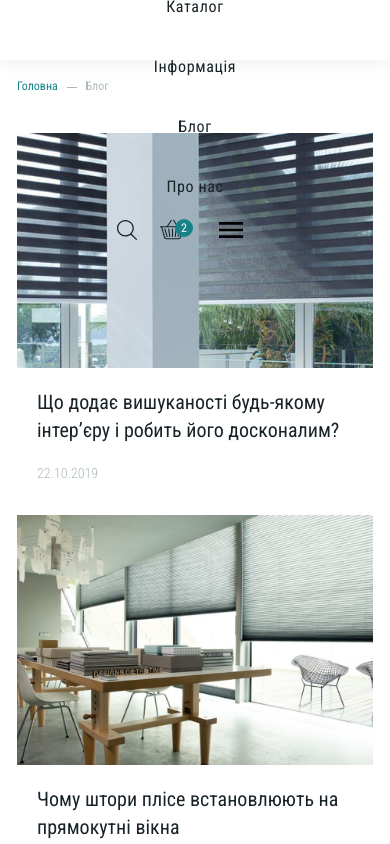
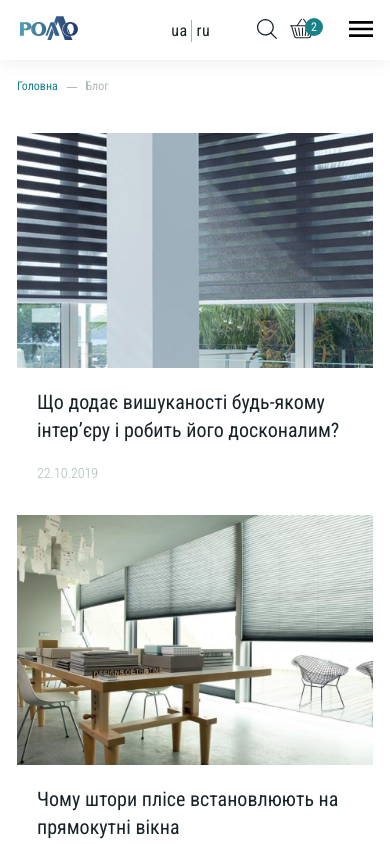
Before and after one commit to vmonasteretskyy/rollo, a plain HTML site: page blog.html in a window 390 px wide. Shown: the top 844 px of the page. Drawn offline with Linux system fonts and the light colour scheme.

Commit message:
fixed header

```diff
--- a/blog.html
+++ b/blog.html
@@ -22,12 +22,12 @@
     <header class="header">
         <div class="container">
             <div class="row">
-                <div class="col-xl-2 col-lg-2 col-md-6 col-4 align-self-center">
+                <div class="col-xl-2 col-lg-2 col-md-4 col-3 align-self-center">
                     <div class="header__logo">
                         <a href="#"><img src="image/logo.svg" alt="logo"></a>
                     </div>
                 </div>
-                <div class="col-xl-7 col-lg-6 align-self-center">
+                <div class="col-xl-6 col-lg-5 align-self-center">
                     <nav class="header__menu">
                         <ul class="nostyle-list">
                             <li class="showphone log">
@@ -152,7 +152,15 @@
                         </ul>
                     </nav>
                 </div>
-                <div class="col-xl-3 col-lg-4 col-md-6 col-8 align-self-center text-right">
+                <div class="col-xl-1 col-lg-1 col-md-2 col-sm-2 col-4">
+                    <div class="header__lang">
+                        <ul>
+                            <li><a href="#">ua</a></li>
+                            <li><a href="#">ru</a></li>
+                        </ul>
+                    </div>
+                </div>
+                <div class="col-xl-3 col-lg-4 col-md-6 col-sm-7 col-5 align-self-center text-right">
                     <div class="header__search">
                         <img src="image/icon/search.svg" alt="search">
                         <form action="" id="header__searchform">
--- a/css/responsive.css
+++ b/css/responsive.css
@@ -1488,6 +1488,10 @@
         justify-content: flex-end;
     }
 
+    header.header:not(.login) .header__search {
+        margin-right: 10px;
+    }
+
     /* 575 */
     /* fonts */
     .blackinfo-section p.blackinfo-section__title,
@@ -1545,4 +1549,12 @@
     header.header .burger {
         margin-left: 5px;
     }
+
+    header.header:not(.login) .header__basket {
+        margin-right: 10px;
+    }
+
+    header.header:not(.login) .header__search {
+        margin-right: 7px;
+    }
 }
```
